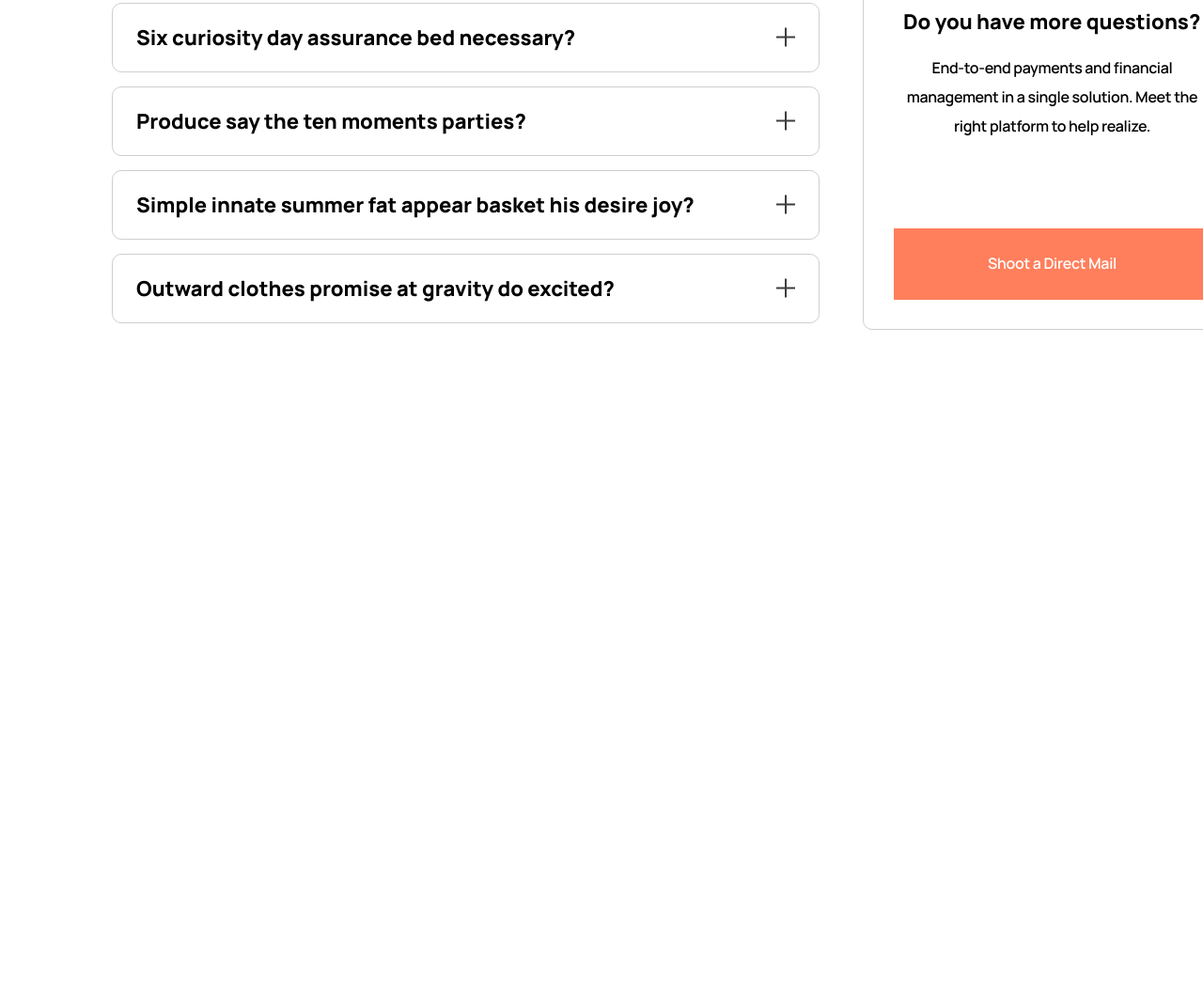
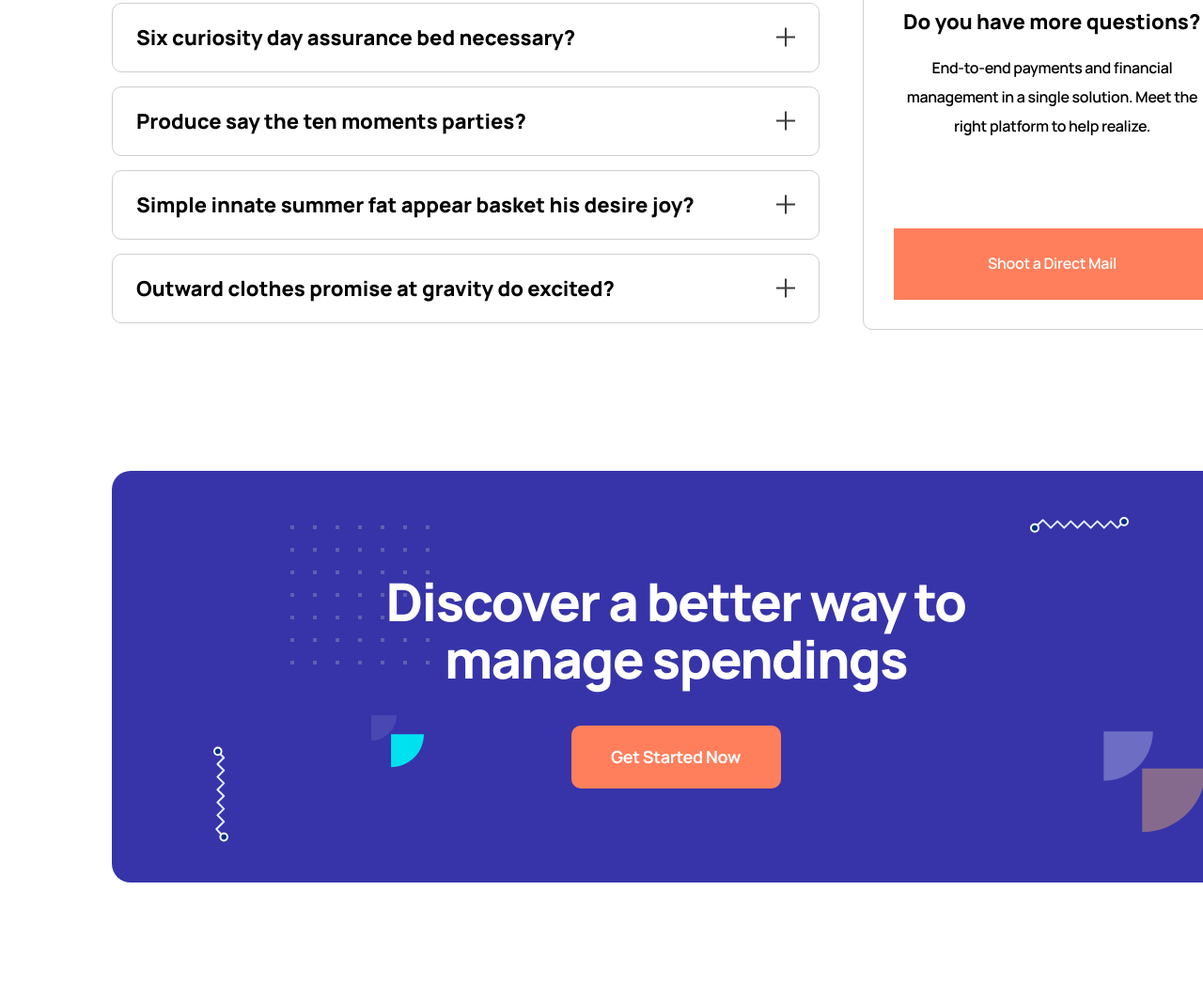
Before and after one commit to SajagMajhi/intuji-frontend-internship-challenge, a plain HTML site: page index.html in a window 1280 px wide. Shown: the part 6877-7924 px from the top of the page at 94% size. Before the commit the page ends 7228 px from the top, so only its background shows below. Drawn offline with nearby package versions, Linux system fonts and the light colour scheme.

Commit message:
CTA added

```diff
--- a/index.html
+++ b/index.html
@@ -683,7 +683,7 @@
                                     <div class="accordion_content">
                                         <p>
                                             Offending belonging promotion provision an be oh consulted ourselves it.
-                                            Blessing welcomed ladyship she met humoured sir breeding her.
+                                            Blessing <br> welcomed ladyship she met humoured sir breeding her.
                                         </p>
                             </div>
                         </li>
@@ -695,7 +695,7 @@
                                 <div class="accordion_content">
                                     <p>
                                         Offending belonging promotion provision an be oh consulted ourselves it.
-                                        Blessing welcomed ladyship she met humoured sir breeding her.
+                                        Blessing <br> welcomed ladyship she met humoured sir breeding her.
                                     </p>
                                 </div>
                             </div>
@@ -708,7 +708,7 @@
                                 <div class="accordion_content">
                                     <p>
                                         Offending belonging promotion provision an be oh consulted ourselves it.
-                                        Blessing welcomed ladyship she met humoured sir breeding her.
+                                        Blessing <br>welcomed ladyship she met humoured sir breeding her.
                                     </p>
                                 </div>
                             </div>
@@ -721,7 +721,7 @@
                                 <div class="accordion_content">
                                     <p>
                                         Offending belonging promotion provision an be oh consulted ourselves it.
-                                        Blessing welcomed ladyship she met humoured sir breeding her.
+                                        Blessing <br>welcomed ladyship she met humoured sir breeding her.
                                     </p>
                                 </div>
                             </div>
@@ -734,7 +734,7 @@
                                 <div class="accordion_content">
                                     <p>
                                         Offending belonging promotion provision an be oh consulted ourselves it.
-                                        Blessing welcomed ladyship she met humoured sir breeding her.
+                                        Blessing <br>welcomed ladyship she met humoured sir breeding her.
                                     </p>
                                 </div>
                             </div>
@@ -764,9 +764,16 @@
                         </div>
                     </div>
                 </div>
+        </div>
+
+        <div class="CTA">
+            <label>
+                Discover a better way to <br>manage spendings
+            </label>
+            <button>Get Started Now</button>
+        </div>
 
 
-        </div>
 
     </div>
 
--- a/styles.css
+++ b/styles.css
@@ -98,6 +98,42 @@ body {
     border: 1px solid #CFCFCF;
 }
 
+.CTA{
+    position: relative;
+    width: 1200px;
+    height: 438px;
+    margin-top: 150px;
+    padding-top: 108px;
+    align-items: center;
+    display: flex;
+    flex-direction: column;
+    gap: 41px;
+    background-image: url("vectors/CTA.svg");
+    background-repeat: no-repeat;
+}
+
+.CTA label{
+    font-size: 56px;
+    font-family: 'Manrope_extra_bold';
+    line-height: 61px;
+    letter-spacing: -1.68px;
+    color: white;
+    text-align: center;
+    display: block;
+}
+
+.CTA button{
+    width: 223px;
+    height: 67px;
+    border-radius: 10px;
+    background-color: #FF7F5C;
+    color: white;
+    font-size: 18px;
+    font-family: 'Manrope_bold';
+    line-height: 30px;
+    letter-spacing: -0.36px;
+    border: none;
+}
 
 .direct_mail_btn{
     width: 337px;
```
Also changed, not shown: vectors/CTA.svg (added).
